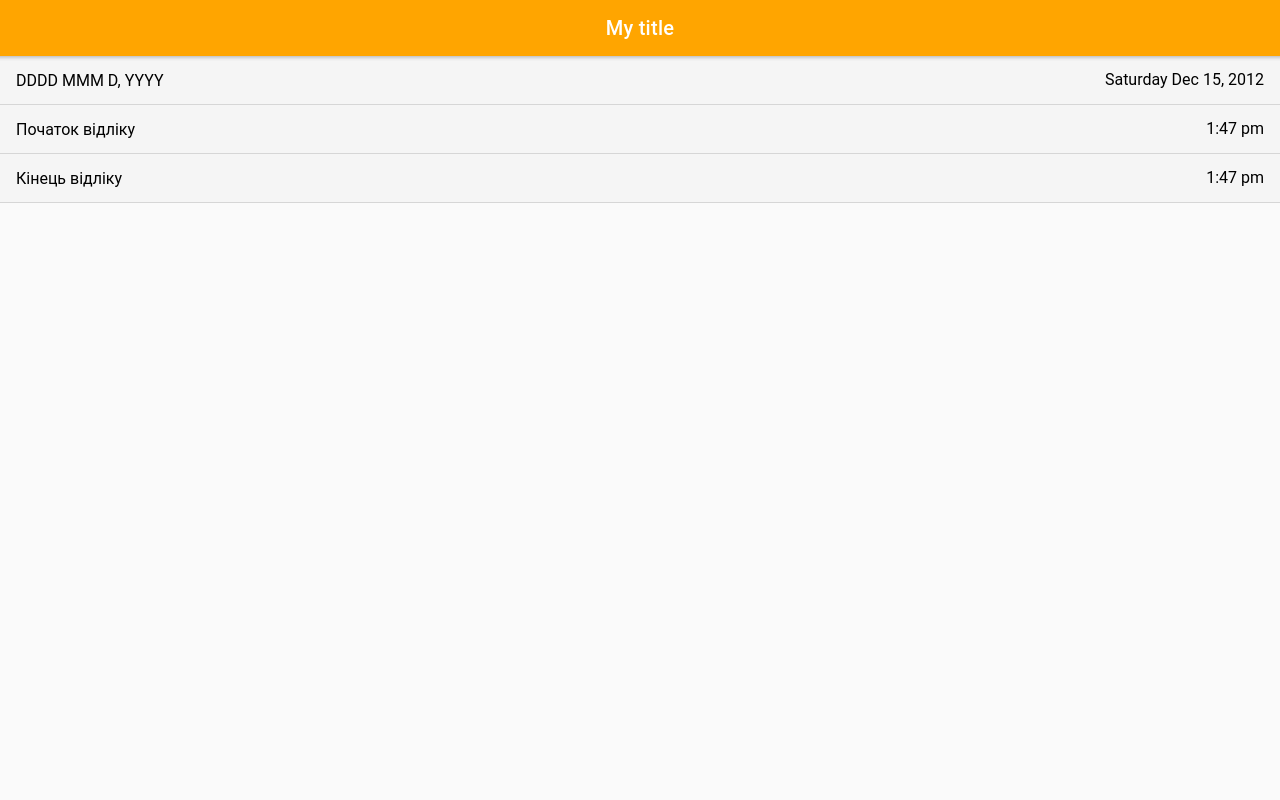
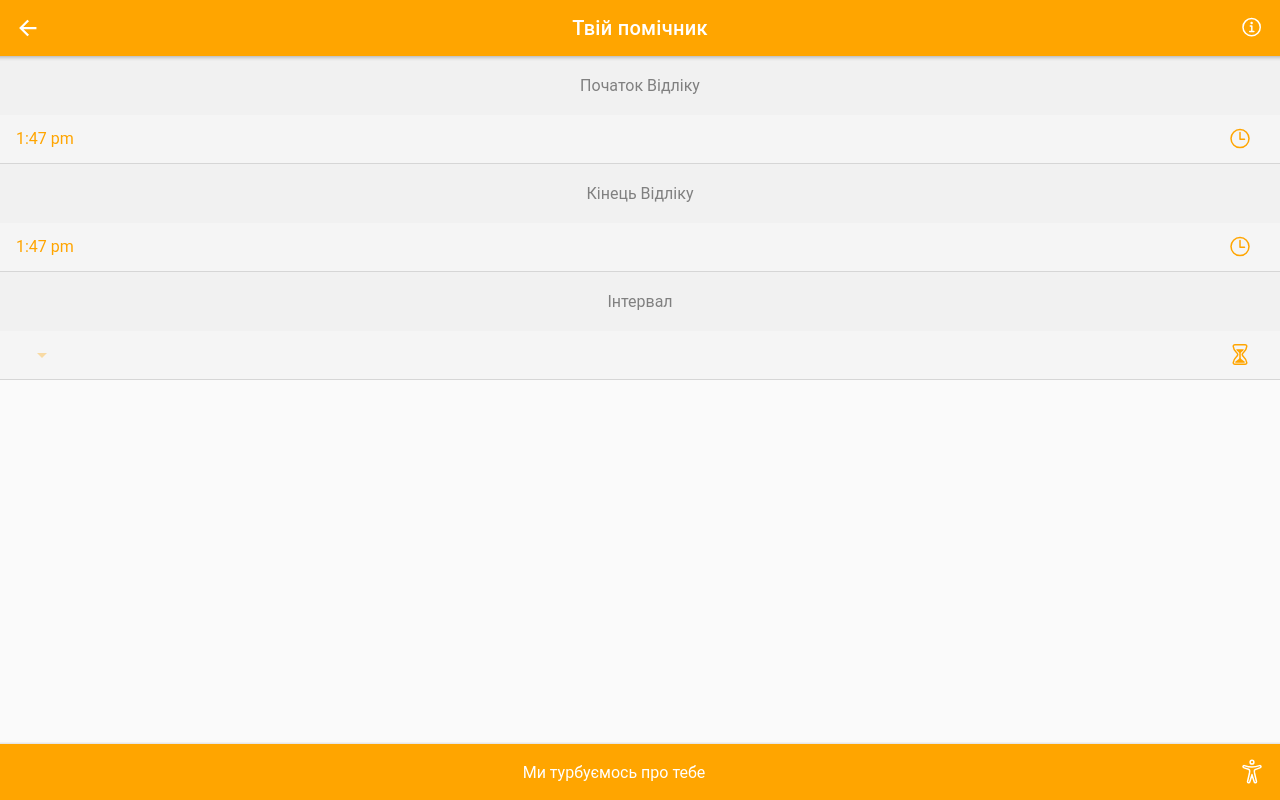
Before and after one commit to SolyaHetman/Mobile-App, a React (Create React App) app: page /home/startTraining/settings in a window 1280 px wide. Built offline with nearby package versions, Linux system fonts and the light colour scheme.

Commit message:
added settings page

```diff
--- a/src/components/SettingTraining.tsx
+++ /dev/null
@@ -1,39 +0,0 @@
-import React, { useState } from 'react';
-import {  IonCard, IonCardHeader, IonCardTitle, IonToggle  } from '@ionic/react';
-import { IonContent, IonHeader, IonPage, IonTitle, IonToolbar, IonItem, IonLabel, IonDatetime, IonFooter } from '@ionic/react';
-
-const customYearValues = [2020, 2016, 2008, 2004, 2000, 1996];
-
-const customDayShortNames = [
-  's\u00f8n',
-  'man',
-  'tir',
-  'ons',
-  'tor',
-  'fre',
-  'l\u00f8r'
-];
-
-const SettingTraining : React.FC = () => {
-    const [selectedDate, setSelectedDate] = useState<string>('2012-12-15T13:47:20.789');
-    return (
-        <>
-              <IonItem>
-                <IonLabel>DDDD MMM D, YYYY</IonLabel>
-                <IonDatetime displayFormat="DDDD MMM D, YYYY" min="2005" max="2016" value={selectedDate} onIonChange={e => setSelectedDate(e.detail.value!)}></IonDatetime>
-              </IonItem>
-
-              <IonItem>
-                <IonLabel>Початок відліку</IonLabel>
-                <IonDatetime displayFormat="h:mm a" value={selectedDate} onIonChange={e => setSelectedDate(e.detail.value!)}></IonDatetime>
-              </IonItem>
-
-              <IonItem>
-                <IonLabel>Кінець відліку</IonLabel>
-                <IonDatetime displayFormat="h:mm a" value={selectedDate} onIonChange={e => setSelectedDate(e.detail.value!)}></IonDatetime>
-              </IonItem>
-        </>
-      );
-}
-
-export default SettingTraining;
--- /dev/null
+++ b/src/components/SettingTraining/SettingTraining.css
@@ -0,0 +1,10 @@
+.timePickerTitle {
+    text-align: center;
+    padding: 20px 0;
+    color: grey;
+    background: rgb(128, 128, 128, 0.08);
+}
+
+.timePickerValue {
+    color: orange;
+}
--- /dev/null
+++ b/src/components/SettingTraining/SettingTraining.tsx
@@ -0,0 +1,65 @@
+import React, { useState } from 'react';
+import { IonItem, IonDatetime, IonButtons, IonButton, IonIcon, IonSelect, IonSelectOption } from '@ionic/react';
+import './SettingTraining.css';
+import { timeOutline, hourglassOutline } from 'ionicons/icons';
+
+const SettingTraining : React.FC = () => {
+    const [startDate, setStartDate] = useState<string>('2012-12-15T13:47:20.789');
+    const [endDate, setEndDate] = useState<string>('2012-12-15T13:47:20.789');
+    const [interval, setInterval] = useState<string>();
+
+    return (
+        <>
+        <div className="timePickerTitle">
+          <span>Початок Відліку</span>
+        </div>
+
+        <IonItem className="timePickerValue">
+          <IonButtons slot="end">
+            <IonButton>
+              <IonIcon slot="icon-only" icon={timeOutline}/>
+            </IonButton>
+          </IonButtons>
+          <IonDatetime displayFormat="h:mm a" value={startDate} onIonChange={e => setStartDate(e.detail.value!)}></IonDatetime>
+        </IonItem>
+
+        <div className="timePickerTitle">
+          <span>Кінець Відліку</span>
+        </div>
+          <IonItem className="timePickerValue">
+            <IonButtons slot="end">
+              <IonButton>
+                <IonIcon slot="icon-only" icon={timeOutline}/>
+              </IonButton>
+            </IonButtons>
+            <IonDatetime displayFormat="h:mm a" value={endDate} onIonChange={e => setEndDate(e.detail.value!)}></IonDatetime>
+          </IonItem>
+        <div className="timePickerTitle">
+          <span>Інтервал</span>
+        </div>
+        <IonItem className="timePickerValue">
+            <IonButtons slot="end">
+              <IonButton>
+                <IonIcon slot="icon-only" icon={hourglassOutline}/>
+              </IonButton>
+            </IonButtons>
+            <IonSelect value={interval} placeholder={interval} onIonChange={e => setInterval(e.detail.value)}>
+              <IonSelectOption value="15 min">Кожні 15 хв</IonSelectOption>
+              <IonSelectOption value="30 min">Кожні 30 хв</IonSelectOption>
+              <IonSelectOption value="45 min">Кожні 45 хв</IonSelectOption>
+              <IonSelectOption value="1 hour">Кожні 1 год</IonSelectOption>
+              <IonSelectOption value="1 hour 15 min">Кожну 1год 15 хв</IonSelectOption>
+              <IonSelectOption value="1 hour 30 min">Кожну 1 год 30 хв</IonSelectOption>
+              <IonSelectOption value="2 hour">Кожні 2 год</IonSelectOption>
+              <IonSelectOption value="2 hour 15 min">Кожні 2 год 15 хв</IonSelectOption>
+              <IonSelectOption value="2 hour 30 min">Кожні 2 год 30 хі</IonSelectOption>
+              <IonSelectOption value="3 hour">Кожні 3 год</IonSelectOption>
+              <IonSelectOption value="3 hour 15 min">Кожні 3 год 15 хв</IonSelectOption>
+              <IonSelectOption value="3 hour 30 min">Кожні 3 год 30 хв</IonSelectOption>
+            </IonSelect>
+          </IonItem>
+        </>
+      );
+}
+
+export default SettingTraining;
--- a/src/components/shared/header/Header.tsx
+++ b/src/components/shared/header/Header.tsx
@@ -23,7 +23,7 @@ const Header: FC<Props> = ({ title, page }) => {
                         <IonIcon slot="icon-only" icon={settingsOutline}/>
                     </IonButton>
                 </IonButtons>}
-                {page === "MainPage" &&
+                {(page === "MainPage" || page === "SettingTrainingPage") &&
                 <IonButtons slot="end">
                     <IonButton>
                         <IonIcon slot="icon-only" icon={informationCircleOutline}/>
--- a/src/pages/Home.css
+++ b/src/pages/Home.css
@@ -1,4 +1,4 @@
 ion-content {
     /* --ion-background-color: rgb(255, 165, 0, 0.05); */
-    --ion-background-color: rgb(128, 128, 128, 0.04)
+    --ion-background-color: rgb(128, 128, 128, 0.04);
 }
--- a/src/pages/Home.tsx
+++ b/src/pages/Home.tsx
@@ -3,7 +3,7 @@ import { IonContent, IonPage, IonHeader, IonFooter } from '@ionic/react';
 import './Home.css';
 import Header from '../components/shared/header/Header';
 import MainMenu  from '../components/MainMenu/MainMenu';
-import Footer from '../components/shared/header/footer/Footer';
+import Footer from '../components/shared/footer/Footer';
 
 const Home: React.FC = () => {
   return (
--- a/src/pages/Training/SettingTrainigPage.tsx
+++ b/src/pages/Training/SettingTrainigPage.tsx
@@ -1,17 +1,21 @@
 import React from 'react';
-import { IonContent, IonPage, IonHeader } from '@ionic/react';
+import { IonContent, IonPage, IonHeader, IonFooter } from '@ionic/react';
 import Header from '../../components/shared/header/Header';
-import SettingTraining  from '../../components/SettingTraining';
+import SettingTraining  from '../../components/SettingTraining/SettingTraining';
+import Footer from '../../components/shared/footer/Footer';
 
 const SettingTrainingPage: React.FC = () => {
   return (
     <IonPage>
       <IonHeader>
-          <Header title="My title" page="StettingTrainingPage"/>
+          <Header title="Твій помічник" page="SettingTrainingPage"/>
       </IonHeader>
       <IonContent fullscreen>
         <SettingTraining />
       </IonContent>
+      <IonFooter>
+        <Footer />
+      </IonFooter>
     </IonPage>
   );
 };
--- a/src/pages/Training/StartTrainingPage.tsx
+++ b/src/pages/Training/StartTrainingPage.tsx
@@ -2,7 +2,7 @@ import React from 'react';
 import { IonContent, IonPage, IonHeader, IonFooter } from '@ionic/react';
 import Header from '../../components/shared/header/Header';
 import StartTrainingMenu  from '../../components/StartTraningMenu/StartTraningMenu';
-import Footer from '../../components/shared/header/footer/Footer'
+import Footer from '../../components/shared/footer/Footer'
 
 const StartTrainingPage: React.FC = () => {
   return (
```
Also changed, not shown: src/components/shared/footer/Footer.css (renamed from src/components/shared/header/footer/Footer.css), src/components/shared/footer/Footer.tsx (renamed from src/components/shared/header/footer/Footer.tsx).
